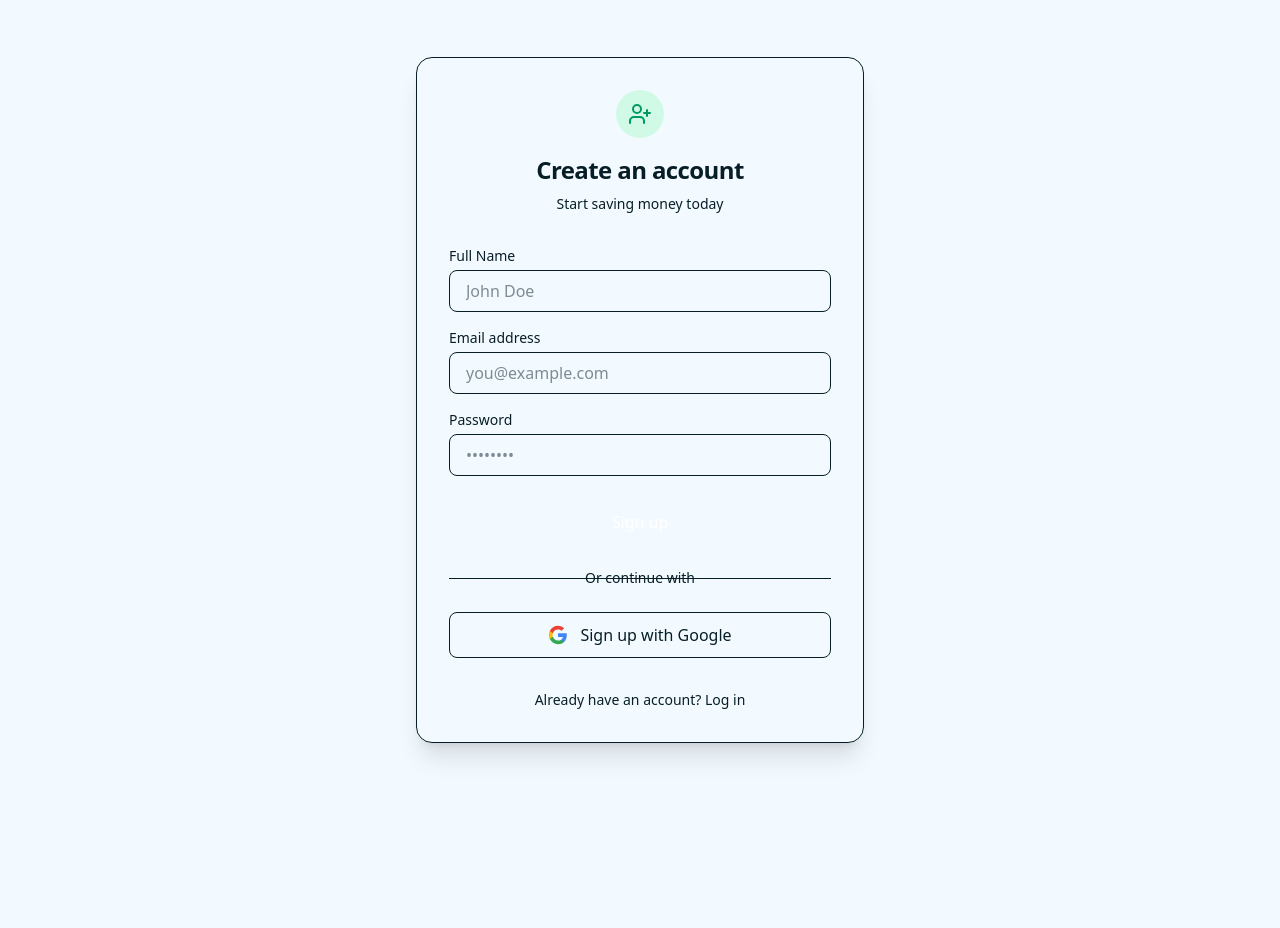
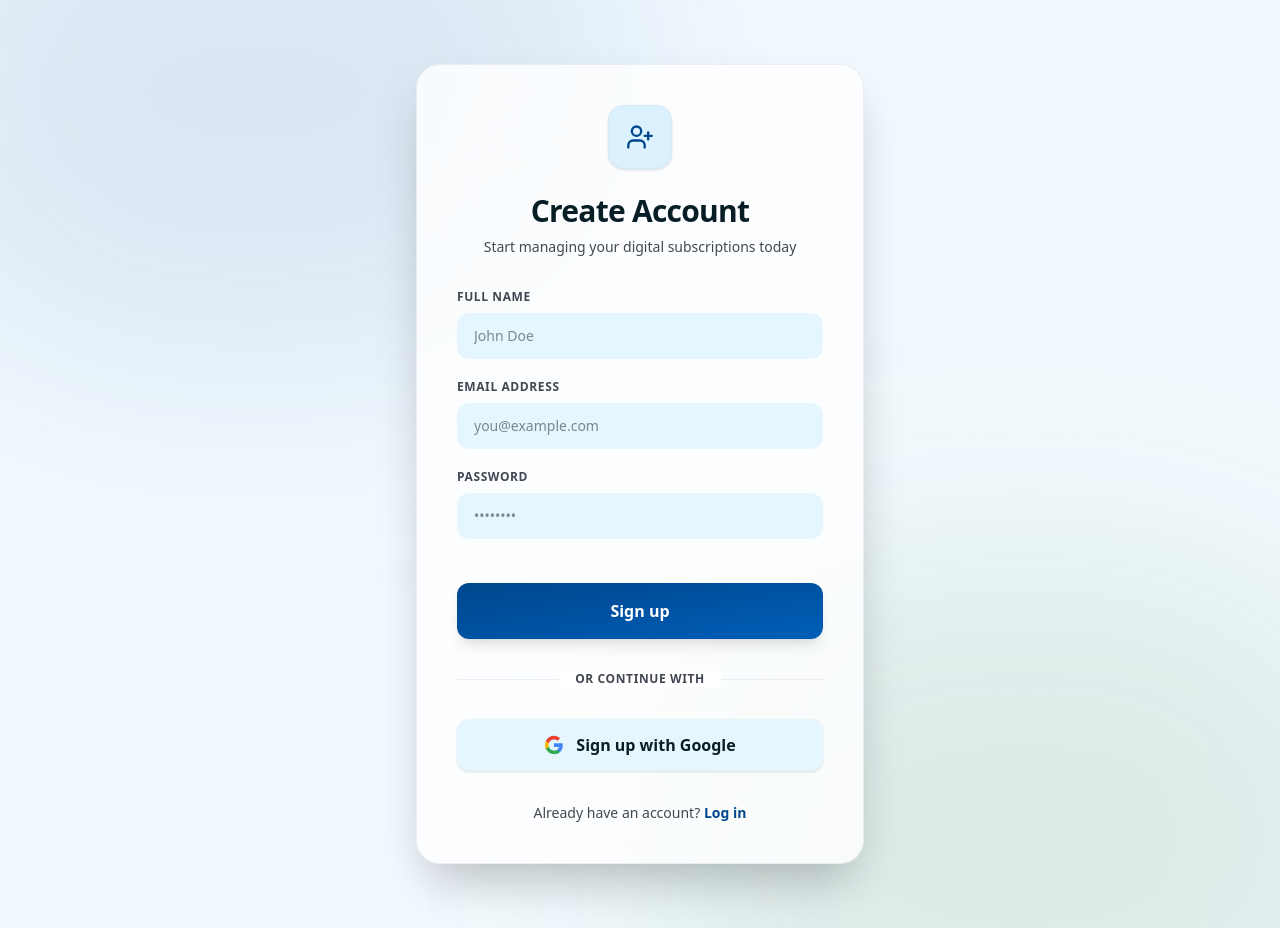
Before and after one commit to jtn11/spendwise, a Next.js app: page /signup in a window 1280 px wide. Before the commit the page ends 800 px from the top, so only its background shows below. Built offline with nearby package versions, Linux system fonts and the light colour scheme; no server answers.

Commit message:
UI change for signup signin

```diff
--- a/app/login/page.tsx
+++ b/app/login/page.tsx
@@ -36,39 +36,44 @@
   };
 
   return (
-    <div className="flex min-h-screen items-center justify-center bg-[var(--background)] px-4">
-      <div className="w-full max-w-md p-8 bg-[var(--color-card)] border border-[var(--color-border)] rounded-2xl shadow-xl">
+    <div className="flex min-h-screen items-center justify-center bg-[var(--surface)] px-4 relative overflow-hidden">
+
+      {/* Decorative Blobs */}
+      <div className="absolute -top-[20%] -left-[10%] w-[60%] h-[60%] bg-[var(--primary)]/10 rounded-full blur-[120px] pointer-events-none"></div>
+      <div className="absolute -bottom-[20%] -right-[10%] w-[60%] h-[60%] bg-[var(--secondary)]/10 rounded-full blur-[120px] pointer-events-none"></div>
+
+      <div className="w-full max-w-md p-8 sm:p-10 bg-[var(--surface-container-lowest)]/80 backdrop-blur-2xl border border-[var(--outline-variant)]/30 rounded-3xl shadow-2xl relative z-10">
         <div className="text-center mb-8">
-          <div className="mx-auto w-12 h-12 bg-emerald-100 dark:bg-emerald-900 rounded-full flex items-center justify-center mb-4">
-            <LogIn className="w-6 h-6 text-emerald-600 dark:text-emerald-400" />
+          <div className="mx-auto w-16 h-16 bg-[var(--surface-container)] rounded-2xl flex items-center justify-center mb-6 shadow-sm border border-[var(--outline-variant)]/20">
+            <LogIn className="w-7 h-7 text-[var(--primary)]" />
           </div>
-          <h1 className="text-2xl font-bold tracking-tight text-[var(--foreground)]">Welcome back</h1>
-          <p className="text-sm text-[var(--color-muted)] mt-2">Log in to track your subscriptions</p>
+          <h1 className="text-3xl font-display font-extrabold tracking-tight text-[var(--on-surface)]">Welcome back</h1>
+          <p className="text-sm font-medium text-[var(--on-surface-variant)] mt-2">Log in to track your subscriptions</p>
         </div>
 
-        <form onSubmit={handleEmailLogin} className="space-y-4">
-          {error && <div className="p-3 text-sm text-red-500 bg-red-50 dark:bg-red-950/50 rounded-lg">{error}</div>}
+        <form onSubmit={handleEmailLogin} className="space-y-5">
+          {error && <div className="p-3 text-sm font-bold text-[var(--error)] bg-[var(--error-container)] rounded-xl">{error}</div>}
 
           <div>
-            <label className="block text-sm font-medium text-[var(--foreground)] mb-1">Email address</label>
+            <label className="block text-xs font-bold text-[var(--on-surface-variant)] uppercase tracking-wider mb-2">Email address</label>
             <input
               type="email"
               required
               value={email}
               onChange={(e) => setEmail(e.target.value)}
-              className="w-full px-4 py-2 bg-[var(--color-background)] border border-[var(--color-border)] rounded-lg focus:outline-none focus:ring-2 focus:ring-[var(--color-brand)] focus:border-transparent transition-colors"
+              className="w-full bg-[var(--surface-container-low)] border border-transparent focus:border-[var(--primary)] focus:bg-[var(--surface-container-lowest)] rounded-xl py-3 px-4 text-[var(--on-surface)] text-sm transition-all focus:ring-4 focus:ring-[var(--primary)]/10 outline-none"
               placeholder="you@example.com"
             />
           </div>
 
           <div>
-            <label className="block text-sm font-medium text-[var(--foreground)] mb-1">Password</label>
+            <label className="block text-xs font-bold text-[var(--on-surface-variant)] uppercase tracking-wider mb-2">Password</label>
             <input
               type="password"
               required
               value={password}
               onChange={(e) => setPassword(e.target.value)}
-              className="w-full px-4 py-2 bg-[var(--color-background)] border border-[var(--color-border)] rounded-lg focus:outline-none focus:ring-2 focus:ring-[var(--color-brand)] focus:border-transparent transition-colors"
+              className="w-full bg-[var(--surface-container-low)] border border-transparent focus:border-[var(--primary)] focus:bg-[var(--surface-container-lowest)] rounded-xl py-3 px-4 text-[var(--on-surface)] text-sm transition-all focus:ring-4 focus:ring-[var(--primary)]/10 outline-none"
               placeholder="••••••••"
             />
           </div>
@@ -76,25 +81,25 @@
           <button
             type="submit"
             disabled={loading}
-            className="w-full py-2.5 px-4 bg-[var(--color-brand)] hover:bg-[var(--color-brand-hover)] text-white rounded-lg font-medium transition-colors disabled:opacity-50"
+            className="w-full mt-6 bg-gradient-to-br from-[var(--primary)] to-[var(--primary-container)] text-[var(--on-primary)] py-4 rounded-xl font-bold shadow-lg shadow-[var(--primary)]/20 hover:scale-[1.02] transition-all active:scale-95 disabled:opacity-50 disabled:pointer-events-none"
           >
             {loading ? "Signing in..." : "Sign in"}
           </button>
         </form>
 
-        <div className="mt-6 relative">
+        <div className="mt-8 relative">
           <div className="absolute inset-0 flex items-center">
-            <div className="w-full border-t border-[var(--color-border)]"></div>
+            <div className="w-full border-t border-[var(--outline-variant)]/30"></div>
           </div>
-          <div className="relative flex justify-center text-sm">
-            <span className="px-2 bg-[var(--color-card)] text-[var(--color-muted)]">Or continue with</span>
+          <div className="relative flex justify-center text-xs font-bold uppercase tracking-wider">
+            <span className="px-4 bg-[var(--surface-container-lowest)] text-[var(--on-surface-variant)]">Or continue with</span>
           </div>
         </div>
 
         <button
           onClick={handleGoogleLogin}
           type="button"
-          className="mt-6 w-full flex items-center justify-center gap-3 py-2.5 px-4 border border-[var(--color-border)] hover:bg-[var(--color-background)] rounded-lg font-medium transition-colors text-[var(--foreground)]"
+          className="mt-8 w-full flex items-center justify-center gap-3 py-3.5 px-4 bg-[var(--surface-container-low)] hover:bg-[var(--surface-container)] text-[var(--on-surface)] rounded-xl font-bold transition-colors shadow-sm"
         >
           <svg className="w-5 h-5" viewBox="0 0 24 24">
             <path d="M22.56 12.25c0-.78-.07-1.53-.2-2.25H12v4.26h5.92c-.26 1.37-1.04 2.53-2.21 3.31v2.77h3.57c2.08-1.92 3.28-4.74 3.28-8.09z" fill="#4285F4" />
@@ -105,9 +110,9 @@
           Sign in with Google
         </button>
 
-        <p className="mt-8 text-center text-sm text-[var(--color-muted)]">
+        <p className="mt-8 text-center text-sm font-medium text-[var(--on-surface-variant)]">
           Don't have an account?{" "}
-          <Link href="/signup" className="text-[var(--color-brand)] hover:underline font-medium">
+          <Link href="/signup" className="text-[var(--primary)] hover:text-[var(--primary-container)] hover:underline font-bold transition-colors">
             Sign up
           </Link>
         </p>
--- a/app/signup/page.tsx
+++ b/app/signup/page.tsx
@@ -48,51 +48,56 @@
   };
 
   return (
-    <div className="flex min-h-screen items-center justify-center bg-[var(--background)] px-4 py-8">
-      <div className="w-full max-w-md p-8 bg-[var(--color-card)] border border-[var(--color-border)] rounded-2xl shadow-xl">
+    <div className="flex min-h-screen items-center justify-center bg-[var(--surface)] px-4 py-8 relative overflow-hidden">
+
+      {/* Decorative Blobs */}
+      <div className="absolute -top-[20%] -left-[10%] w-[60%] h-[60%] bg-[var(--primary)]/10 rounded-full blur-[120px] pointer-events-none"></div>
+      <div className="absolute -bottom-[20%] -right-[10%] w-[60%] h-[60%] bg-[var(--secondary)]/10 rounded-full blur-[120px] pointer-events-none"></div>
+
+      <div className="w-full max-w-md p-8 sm:p-10 bg-[var(--surface-container-lowest)]/80 backdrop-blur-2xl border border-[var(--outline-variant)]/30 rounded-3xl shadow-2xl relative z-10 my-8">
         <div className="text-center mb-8">
-          <div className="mx-auto w-12 h-12 bg-emerald-100 dark:bg-emerald-900 rounded-full flex items-center justify-center mb-4">
-            <UserPlus className="w-6 h-6 text-emerald-600 dark:text-emerald-400" />
+          <div className="mx-auto w-16 h-16 bg-[var(--surface-container)] rounded-2xl flex items-center justify-center mb-6 shadow-sm border border-[var(--outline-variant)]/20">
+            <UserPlus className="w-7 h-7 text-[var(--primary)]" />
           </div>
-          <h1 className="text-2xl font-bold tracking-tight text-[var(--foreground)]">Create an account</h1>
-          <p className="text-sm text-[var(--color-muted)] mt-2">Start saving money today</p>
+          <h1 className="text-3xl font-display font-extrabold tracking-tight text-[var(--on-surface)]">Create Account</h1>
+          <p className="text-sm font-medium text-[var(--on-surface-variant)] mt-2">Start managing your digital subscriptions today</p>
         </div>
 
-        <form onSubmit={handleEmailSignup} className="space-y-4">
-          {error && <div className="p-3 text-sm text-red-500 bg-red-50 dark:bg-red-950/50 rounded-lg">{error}</div>}
+        <form onSubmit={handleEmailSignup} className="space-y-5">
+          {error && <div className="p-3 text-sm font-bold text-[var(--error)] bg-[var(--error-container)] rounded-xl">{error}</div>}
 
           <div>
-            <label className="block text-sm font-medium text-[var(--foreground)] mb-1">Full Name</label>
+            <label className="block text-xs font-bold text-[var(--on-surface-variant)] uppercase tracking-wider mb-2">Full Name</label>
             <input
               type="text"
               required
               value={name}
               onChange={(e) => setName(e.target.value)}
-              className="w-full px-4 py-2 bg-[var(--color-background)] border border-[var(--color-border)] rounded-lg focus:outline-none focus:ring-2 focus:ring-[var(--color-brand)] focus:border-transparent transition-colors"
+              className="w-full bg-[var(--surface-container-low)] border border-transparent focus:border-[var(--primary)] focus:bg-[var(--surface-container-lowest)] rounded-xl py-3 px-4 text-[var(--on-surface)] text-sm transition-all focus:ring-4 focus:ring-[var(--primary)]/10 outline-none"
               placeholder="John Doe"
             />
           </div>
 
           <div>
-            <label className="block text-sm font-medium text-[var(--foreground)] mb-1">Email address</label>
+            <label className="block text-xs font-bold text-[var(--on-surface-variant)] uppercase tracking-wider mb-2">Email address</label>
             <input
               type="email"
               required
               value={email}
               onChange={(e) => setEmail(e.target.value)}
-              className="w-full px-4 py-2 bg-[var(--color-background)] border border-[var(--color-border)] rounded-lg focus:outline-none focus:ring-2 focus:ring-[var(--color-brand)] focus:border-transparent transition-colors"
+              className="w-full bg-[var(--surface-container-low)] border border-transparent focus:border-[var(--primary)] focus:bg-[var(--surface-container-lowest)] rounded-xl py-3 px-4 text-[var(--on-surface)] text-sm transition-all focus:ring-4 focus:ring-[var(--primary)]/10 outline-none"
               placeholder="you@example.com"
             />
           </div>
 
           <div>
-            <label className="block text-sm font-medium text-[var(--foreground)] mb-1">Password</label>
+            <label className="block text-xs font-bold text-[var(--on-surface-variant)] uppercase tracking-wider mb-2">Password</label>
             <input
               type="password"
               required
               value={password}
               onChange={(e) => setPassword(e.target.value)}
-              className="w-full px-4 py-2 bg-[var(--color-background)] border border-[var(--color-border)] rounded-lg focus:outline-none focus:ring-2 focus:ring-[var(--color-brand)] focus:border-transparent transition-colors"
+              className="w-full bg-[var(--surface-container-low)] border border-transparent focus:border-[var(--primary)] focus:bg-[var(--surface-container-lowest)] rounded-xl py-3 px-4 text-[var(--on-surface)] text-sm transition-all focus:ring-4 focus:ring-[var(--primary)]/10 outline-none"
               placeholder="••••••••"
             />
           </div>
@@ -100,25 +105,25 @@
           <button
             type="submit"
             disabled={loading}
-            className="w-full py-2.5 px-4 bg-[var(--color-brand)] hover:bg-[var(--color-brand-hover)] text-white rounded-lg font-medium transition-colors disabled:opacity-50 mt-2"
+            className="w-full mt-6 bg-gradient-to-br from-[var(--primary)] to-[var(--primary-container)] text-[var(--on-primary)] py-4 rounded-xl font-bold shadow-lg shadow-[var(--primary)]/20 hover:scale-[1.02] transition-all active:scale-95 disabled:opacity-50 disabled:pointer-events-none"
           >
             {loading ? "Creating account..." : "Sign up"}
           </button>
         </form>
 
-        <div className="mt-6 relative">
+        <div className="mt-8 relative">
           <div className="absolute inset-0 flex items-center">
-            <div className="w-full border-t border-[var(--color-border)]"></div>
+            <div className="w-full border-t border-[var(--outline-variant)]/30"></div>
           </div>
-          <div className="relative flex justify-center text-sm">
-            <span className="px-2 bg-[var(--color-card)] text-[var(--color-muted)]">Or continue with</span>
+          <div className="relative flex justify-center text-xs font-bold uppercase tracking-wider">
+            <span className="px-4 bg-[var(--surface-container-lowest)] text-[var(--on-surface-variant)]">Or continue with</span>
           </div>
         </div>
 
         <button
           onClick={handleGoogleSignup}
           type="button"
-          className="mt-6 w-full flex items-center justify-center gap-3 py-2.5 px-4 border border-[var(--color-border)] hover:bg-[var(--color-background)] rounded-lg font-medium transition-colors text-[var(--foreground)]"
+          className="mt-8 w-full flex items-center justify-center gap-3 py-3.5 px-4 bg-[var(--surface-container-low)] hover:bg-[var(--surface-container)] text-[var(--on-surface)] rounded-xl font-bold transition-colors shadow-sm"
         >
           <svg className="w-5 h-5" viewBox="0 0 24 24">
             <path d="M22.56 12.25c0-.78-.07-1.53-.2-2.25H12v4.26h5.92c-.26 1.37-1.04 2.53-2.21 3.31v2.77h3.57c2.08-1.92 3.28-4.74 3.28-8.09z" fill="#4285F4" />
@@ -129,9 +134,9 @@
           Sign up with Google
         </button>
 
-        <p className="mt-8 text-center text-sm text-[var(--color-muted)]">
+        <p className="mt-8 text-center text-sm font-medium text-[var(--on-surface-variant)]">
           Already have an account?{" "}
-          <Link href="/login" className="text-[var(--color-brand)] hover:underline font-medium">
+          <Link href="/login" className="text-[var(--primary)] hover:text-[var(--primary-container)] hover:underline font-bold transition-colors">
             Log in
           </Link>
         </p>
```
